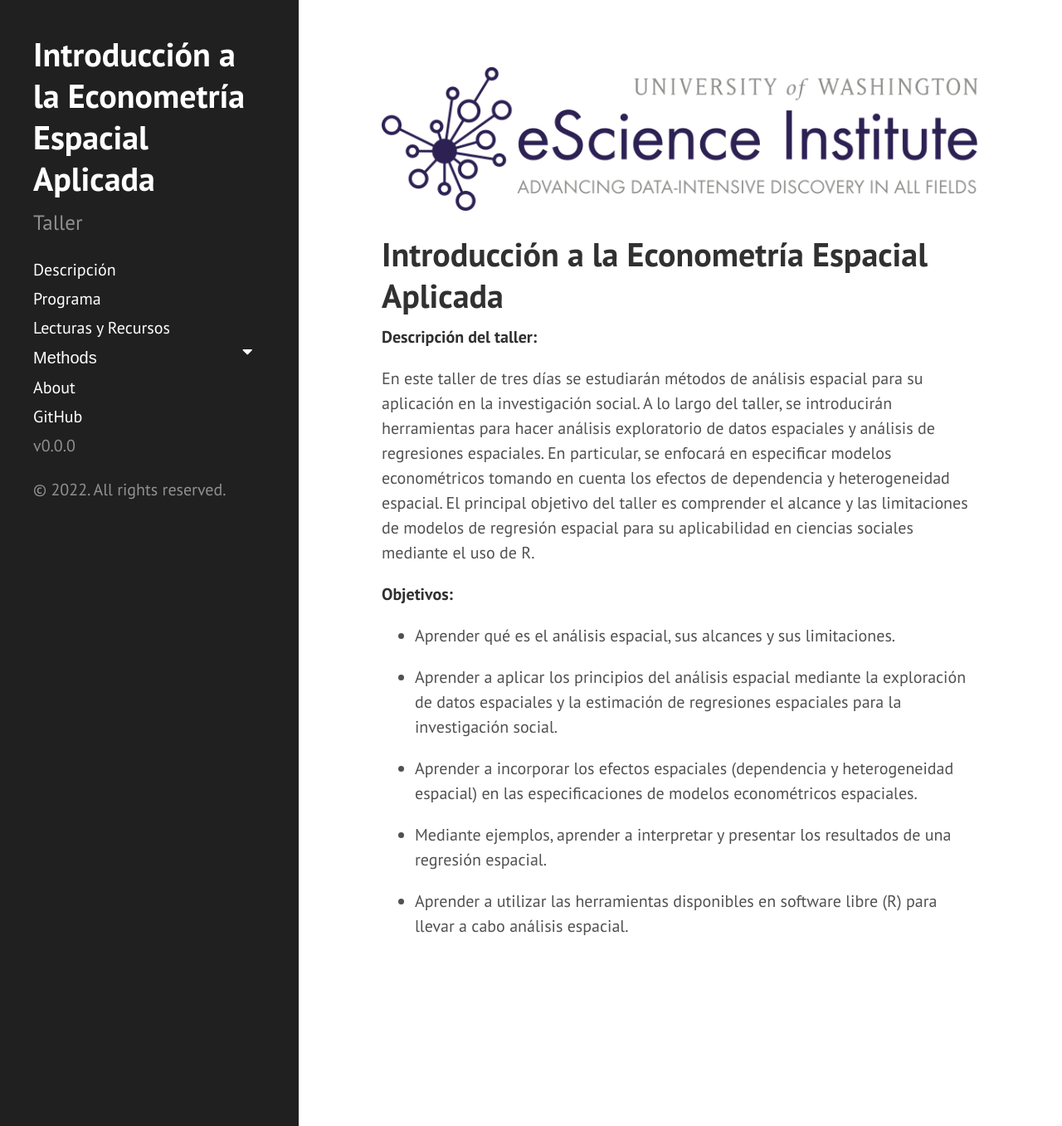
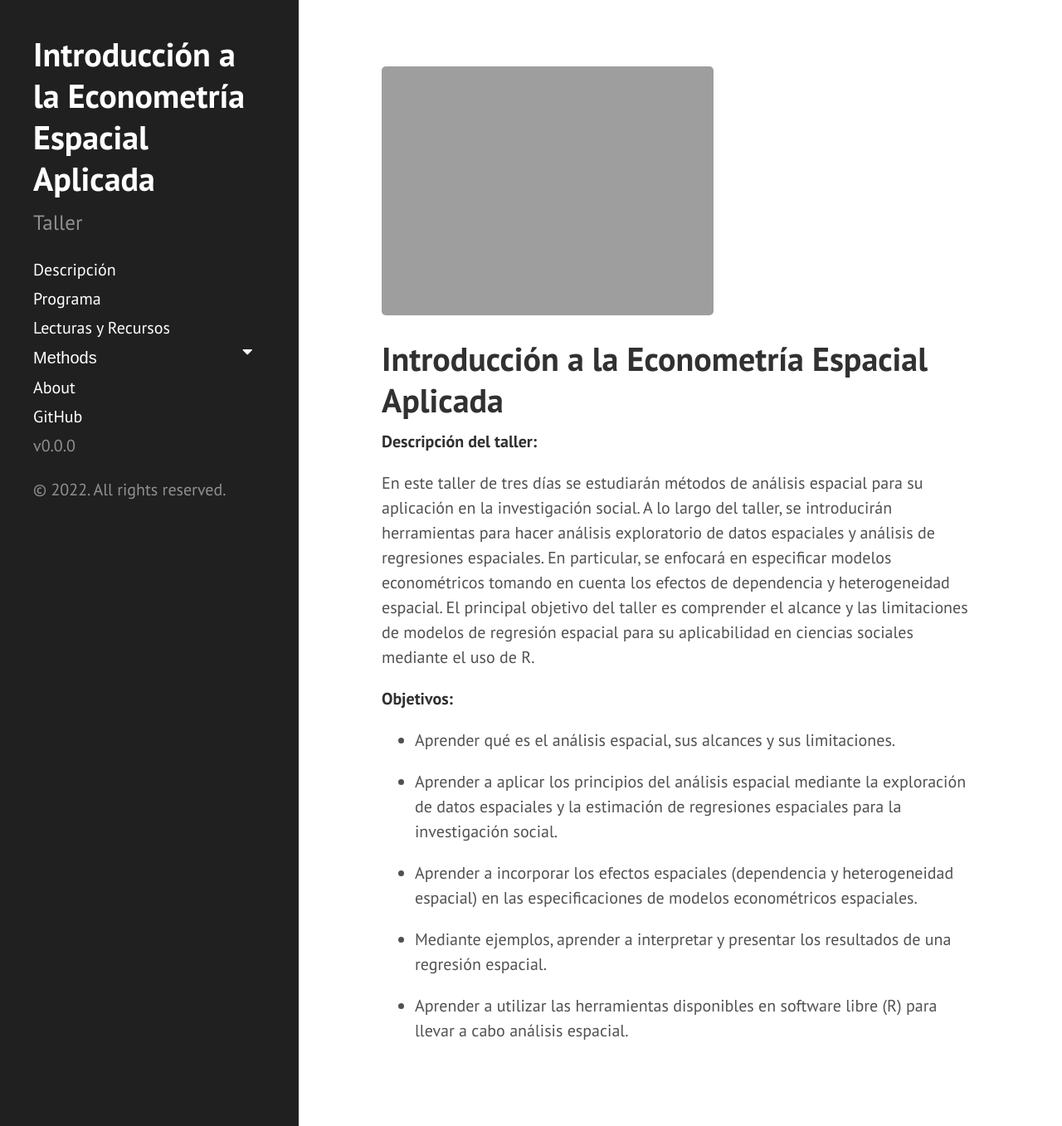
Before and after one commit to ifarah/sp_reg, a Jekyll site: the page built from index.md, in a window 1280 px wide and 1357 px high. Shown: the whole window at 83% size. Built offline with Jekyll 4.4.1, drawn with Linux system fonts in a browser that asks for light colours; the list of posts is cut into pages by our own code.

Commit message:
Update index.md

```diff
--- a/index.md
+++ b/index.md
@@ -3,7 +3,7 @@
 ---
 
 
-<img src="{{ site.url }}{{ site.baseurl }}/assets/img/eScience.png">
+<img src="{{ site.url }}{{ site.baseurl }}/assets/img/head.png">
 
 # Introducción a la Econometría Espacial Aplicada
 
```
